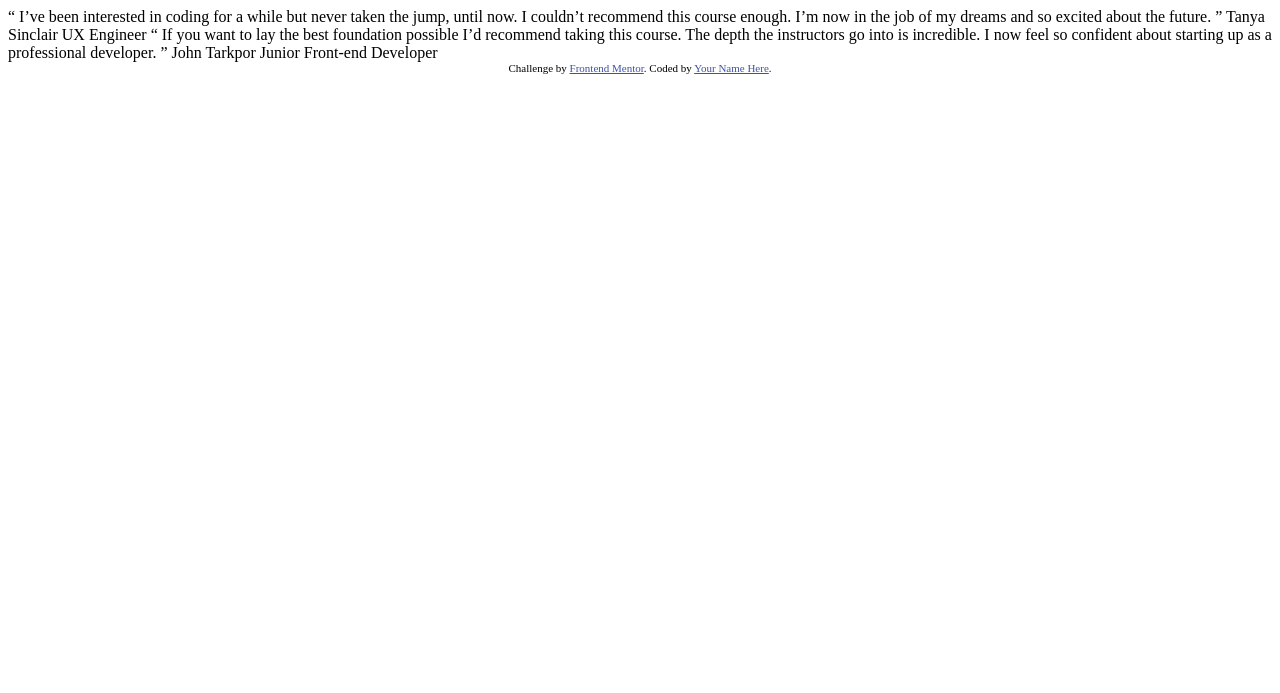
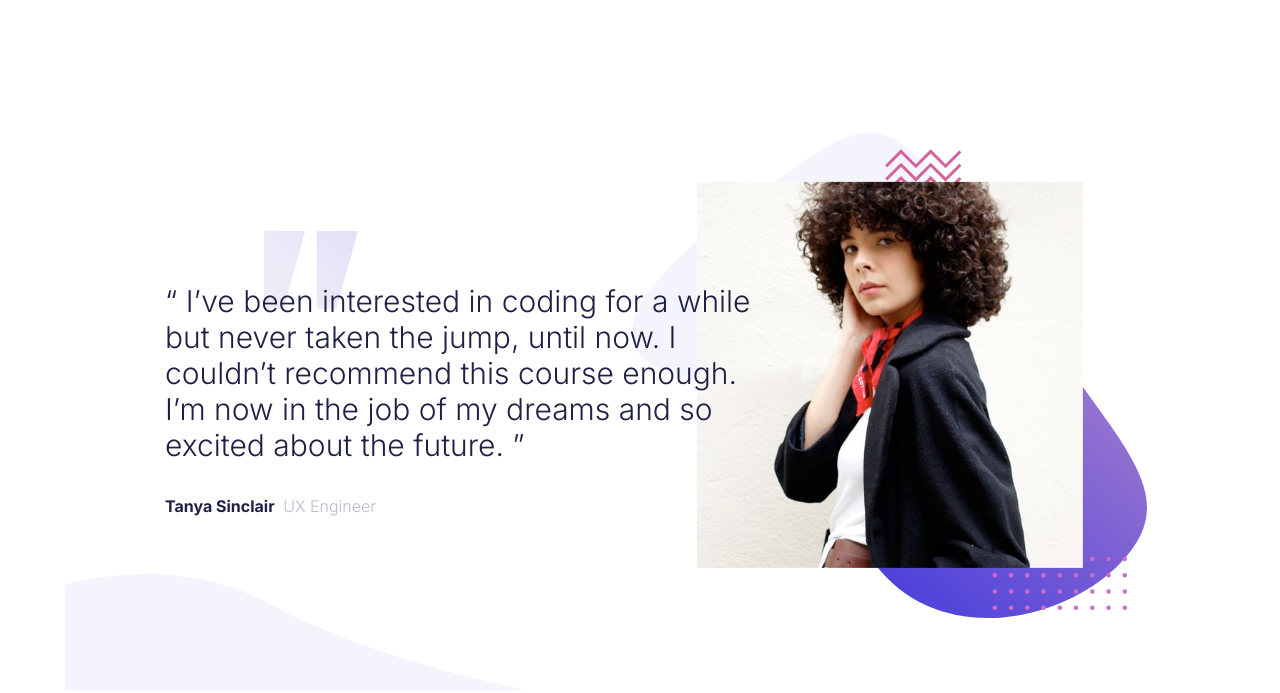
Before and after one commit to ipetryszak/TestimonialsSlider, a plain HTML site: page index.html in a window 1280 px wide. Drawn offline with Linux system fonts and the light colour scheme.

Commit message:
added one slide-element

```diff
--- a/index.html
+++ b/index.html
@@ -5,24 +5,30 @@
   <meta name="viewport" content="width=device-width, initial-scale=1.0"> <!-- displays site properly based on user's device -->
 
   <link rel="icon" type="image/png" sizes="32x32" href="./images/favicon-32x32.png">
-
+  <link href = "style/style.css" rel="stylesheet">
   <title>Frontend Mentor | Coding Bootcamp Testimonials Slider</title>
 
-  <!-- Feel free to remove these styles or customise in your own stylesheet 👍 -->
-  <style>
-    .attribution { font-size: 11px; text-align: center; }
-    .attribution a { color: hsl(228, 45%, 44%); }
-  </style>
 </head>
 <body>
 
-  “ I’ve been interested in coding for a while but never taken the jump, until now.
-  I couldn’t recommend this course enough. I’m now in the job of my dreams and so
-  excited about the future. ”
+  <div class="slide-element">
+    <div class="slide-element--1">
+      <div class="slide-element__text">
+        <p>“ I’ve been interested in coding for a while but never taken the jump, until now.
+          I couldn’t recommend this course enough. I’m now in the job of my dreams and so
+          excited about the future. ”</p>
 
-  Tanya Sinclair
-  UX Engineer
+        <span class="slide-element__text--name">Tanya Sinclair</span>
+        <span class="slide-element__text--profession">UX Engineer</span>
+      </div>
+      <div class="slide-element__picture">
+        <img src="images/image-tanya.jpg" alt="Tanya">
+      </div>
+    </div>
+  </div>
 
+
+<!--
   “ If you want to lay the best foundation possible I’d recommend taking this course.
   The depth the instructors go into is incredible. I now feel so confident about
   starting up as a professional developer. ”
@@ -34,5 +40,6 @@
     Challenge by <a href="https://www.frontendmentor.io?ref=challenge" target="_blank">Frontend Mentor</a>.
     Coded by <a href="#">Your Name Here</a>.
   </div>
+  -->
 </body>
 </html>
--- /dev/null
+++ b/style/style.scss
@@ -0,0 +1,88 @@
+@import url('https://fonts.googleapis.com/css2?family=Inter:wght@200;300;500;700&display=swap');
+*,
+*::after,
+*::before {
+  margin: 0;
+  padding: 0;
+  box-sizing: inherit;
+}
+
+html {
+  font-size: 62.5%;
+
+}
+body {
+  box-sizing: border-box;
+  font-family: 'Inter', sans-serif;
+}
+
+.attribution { font-size: 11px; text-align: center; }
+.attribution a { color: hsl(228, 45%, 44%); }
+
+.slide-element {
+  background-image: url(../images/pattern-curve.svg);
+  background-repeat: no-repeat;
+  background-position-x: left;
+  background-position-y: bottom;
+  background-size: 40%;
+  max-width: 1150px;
+  margin: 0 auto;
+  padding: 10rem 2rem 4rem 10rem;
+
+
+
+  &--1 {
+    display: flex;
+    width: 100%;
+    height: 55rem;
+  }
+  &__text {
+    background-image: url(../images/pattern-quotes.svg);
+    background-repeat: no-repeat;
+    background-position-x: 20%;
+    background-size: 16%;
+    padding-top: 5%;
+    width: 57%;
+    font-size: 3rem;
+    font-weight: 300;
+    color: hsl(240, 38%, 20%);
+    align-self: center;
+
+    p {
+      padding-bottom: 2rem;
+    }
+
+
+    &--name {
+      font-size: 1.6rem;
+      font-weight: 700;
+    }
+    &--profession {
+      color: hsl(240, 18%, 77%);
+      font-size: 1.6rem;
+    }
+  }
+
+  &__picture {
+    width: 50%;
+    background-image: url(../images/pattern-bg.svg);
+    background-repeat: no-repeat;
+    background-size: contain;
+    background-position: center;
+    position: relative;
+    margin-left: -12rem;
+    z-index: -1;
+
+
+    img {
+      display: inline-block;
+      width: 75%;
+      position: absolute;
+      top: 50%;
+      left: 50%;
+      transform: translate(-50%,-50%);
+
+    }
+  }
+
+}
```
Also changed, not shown: script/main.js (added), style/style.css (added), 1 other file.
